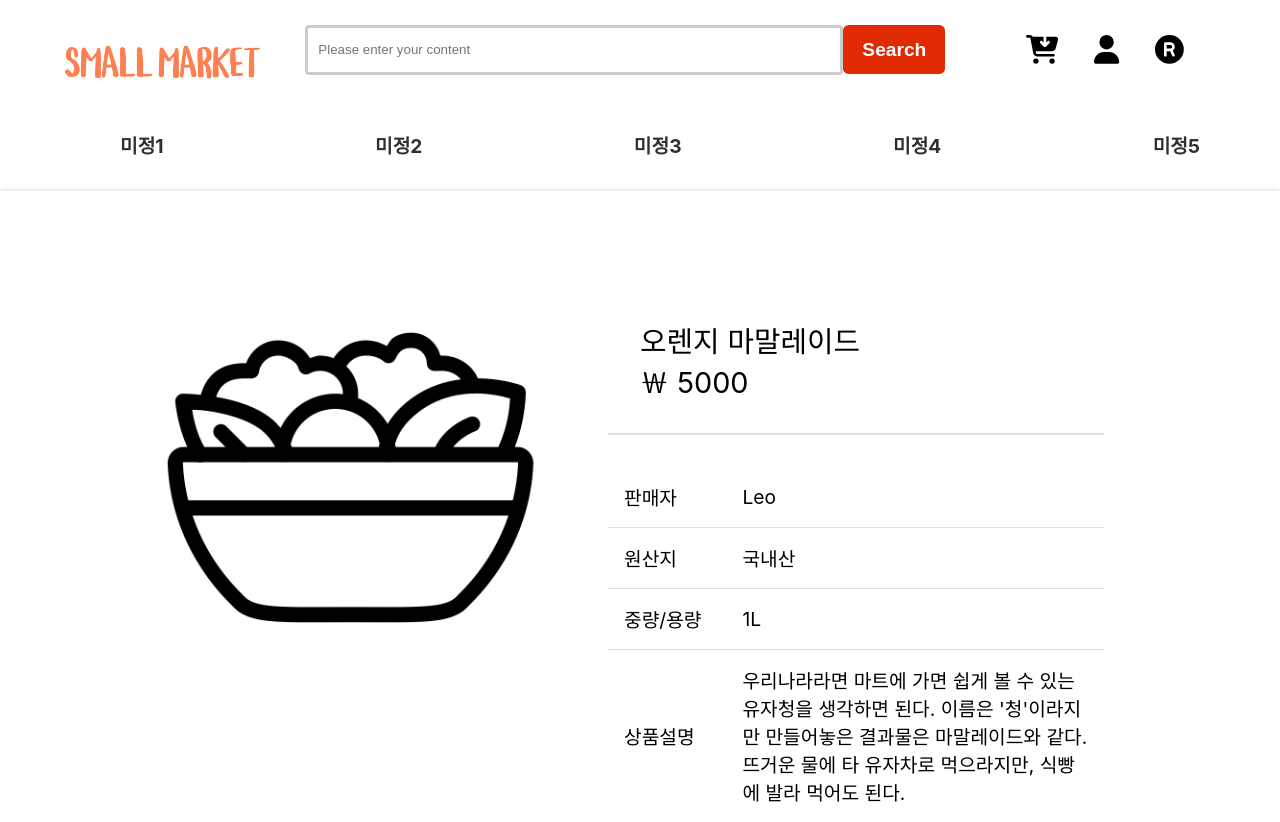
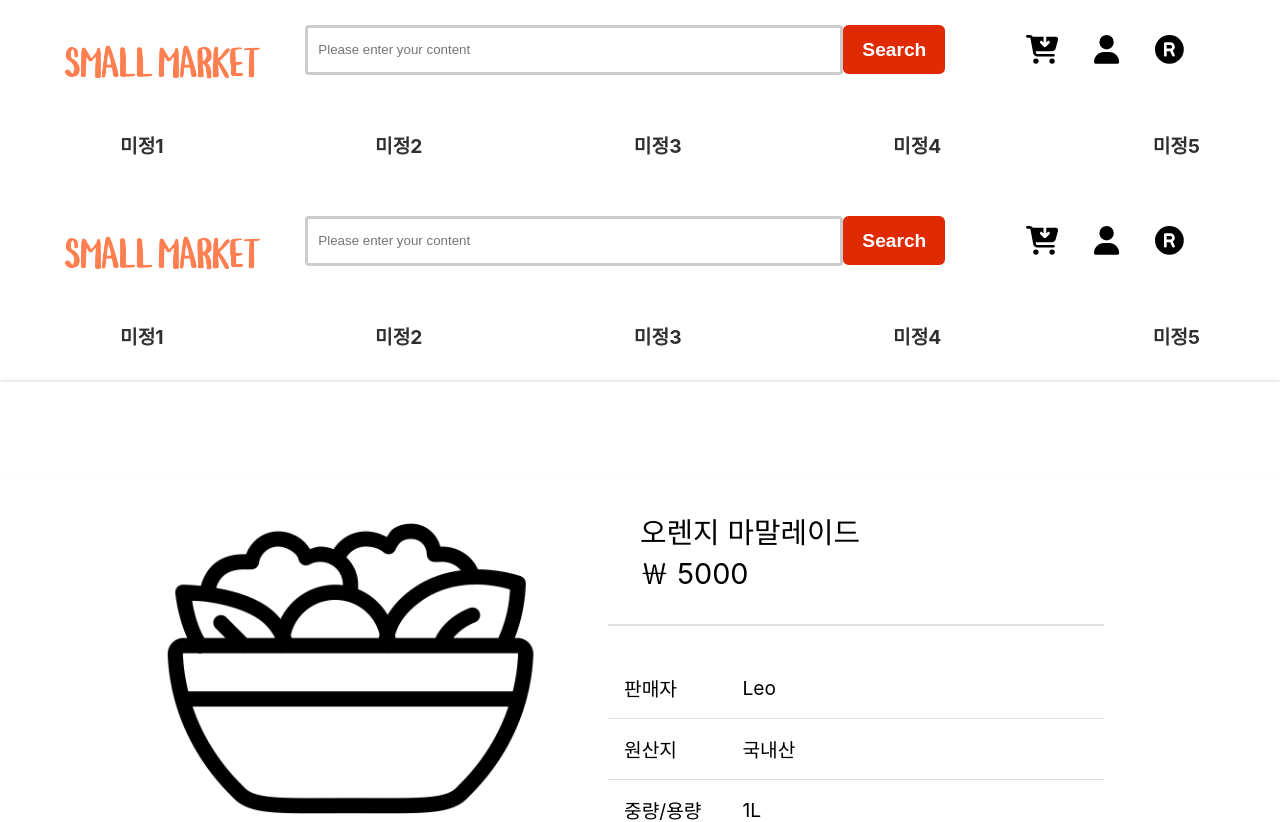
Before and after one commit to hovelopin/SmallMarket, a React (Create React App) app: page /detail in a window 1280 px wide. Shown: the top 822 px of the page. Built offline with nearby package versions, Linux system fonts and the light colour scheme.

Commit message:
Fix: CustomRouter 수정

```diff
--- a/src/components/router/customRouter.jsx
+++ b/src/components/router/customRouter.jsx
@@ -1,4 +1,5 @@
 import { BrowserRouter as Router, Route, Switch } from "react-router-dom"
+import Header from "@components/UI/container/header"
 import Main from "@components/UI/container/main"
 import LoginContainer from "@components/UI/container/loginContainer"
 import RegisterContainer from "@components/UI/container/registerContainer"
@@ -11,6 +12,7 @@ import NotFound from "@components/UI/container/NotFound"
 const CustomRouter = () => {
     return (
         <Router>
+            <Header />
             <Switch>
                 <Route exact path="/" component={Main} />
                 <Route exact path="/login" component={LoginContainer} />
```
